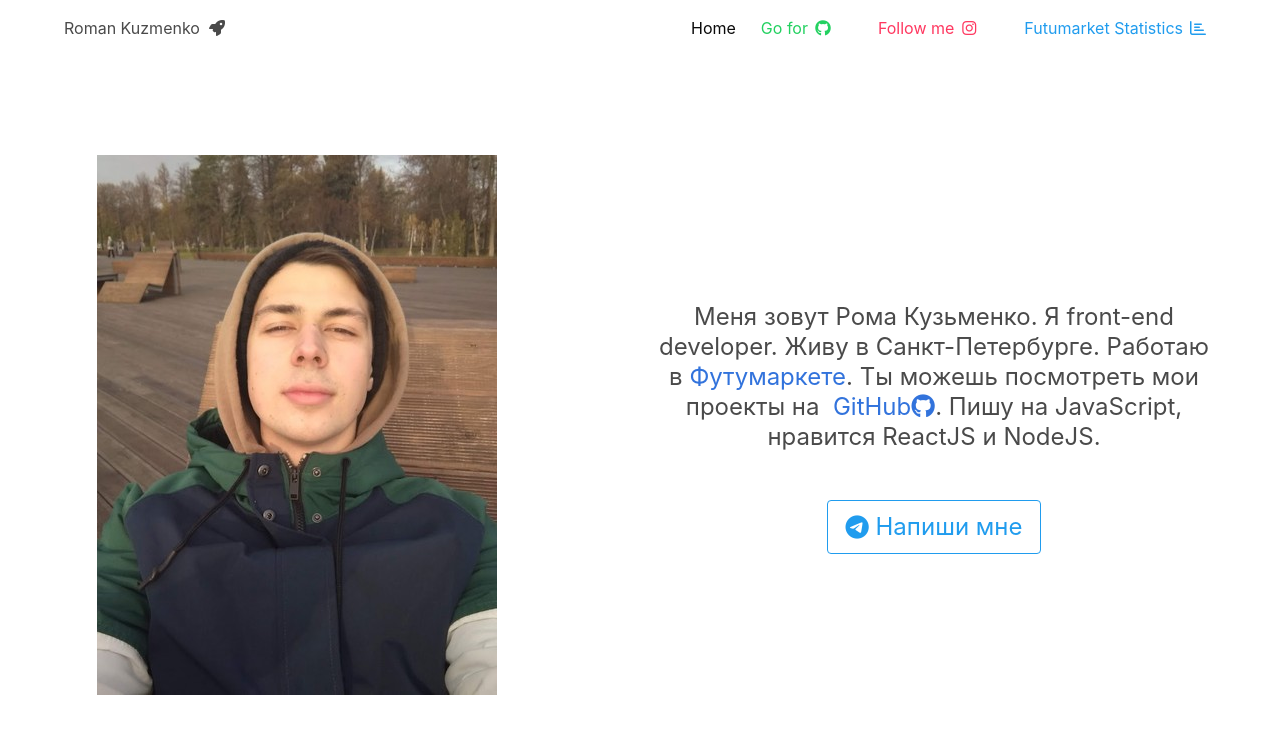
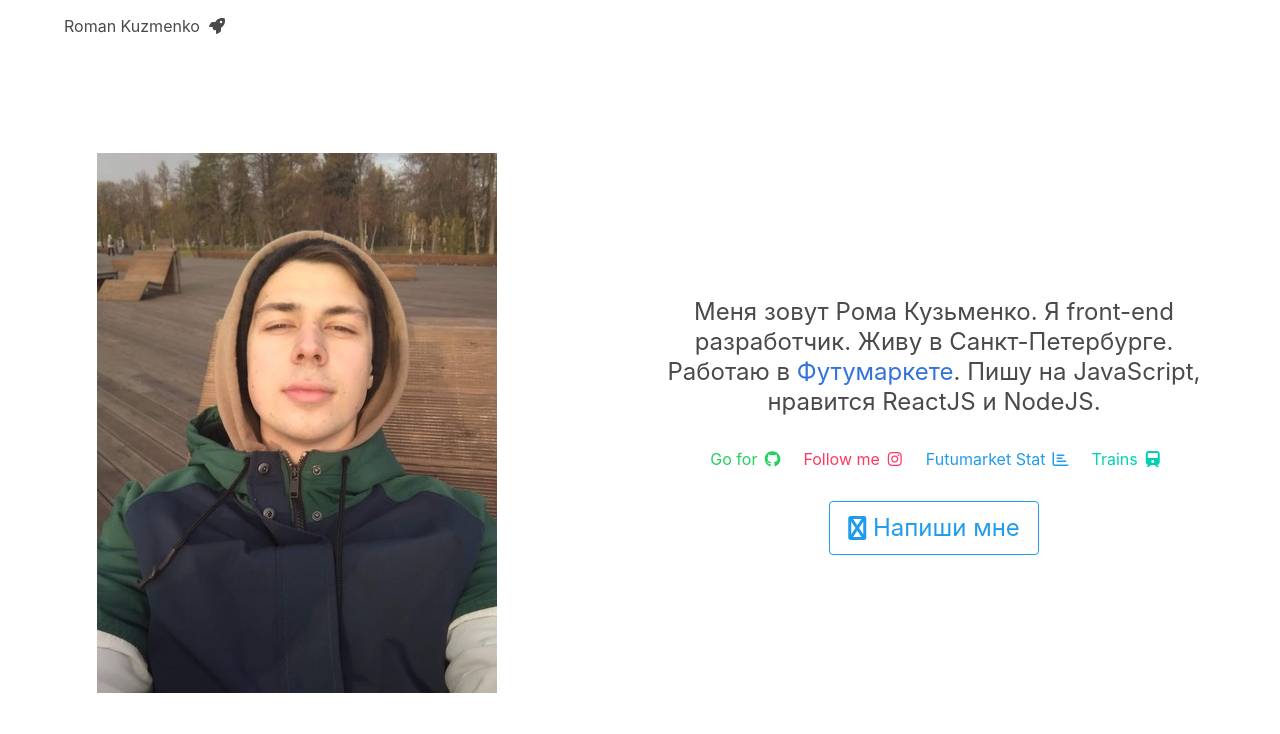
Before and after one commit to Kuzmrom7/kuzmrom7.github.io, a React (Create React App) app: page /#/ftm_stat in a window 1280 px wide. Shown: the top 734 px of the page. Built offline with nearby package versions, Linux system fonts and the light colour scheme.

Commit message:
edit header

```diff
--- a/src/components/Header.jsx
+++ b/src/components/Header.jsx
@@ -10,54 +10,6 @@
             Roman Kuzmenko &nbsp;
             <i className="fas fa-rocket" />
           </a>
-          <a
-            role="button"
-            class="navbar-burger burger"
-            aria-label="menu"
-            aria-expanded="false"
-            data-target="navbarBasicExample">
-            <span />
-            <span />
-            <span />
-          </a>
-        </div>
-        <div id="navbarMenuHeroC" className="navbar-menu">
-          <div className="navbar-end">
-            <span className="navbar-item">
-              <Link to="/" className="navbar-item is-active">
-                Home
-              </Link>
-              <a
-                className="button is-success is-inverted"
-                href="https://github.com/Kuzmrom7"
-                target="_blank">
-                <span>Go for</span>
-                <span className="icon">
-                  <i className="fa fa-github" />
-                </span>
-              </a>
-            </span>
-            <span className="navbar-item">
-              <a
-                className="button is-danger is-inverted"
-                href="https://www.instagram.com/roma.kuzmenko"
-                target="_blank">
-                <span>Follow me</span>
-                <span className="icon">
-                  <i className="fab fa-instagram" />
-                </span>
-              </a>
-            </span>
-
-            <span className="navbar-item">
-              <Link to="/ftm_stat" className="button is-info is-inverted">
-                <span>Futumarket Statistics</span>
-                <span className="icon">
-                  <i class="far fa-chart-bar" />
-                </span>
-              </Link>
-            </span>
-          </div>
         </div>
       </div>
     </nav>
--- a/src/components/Personal.jsx
+++ b/src/components/Personal.jsx
@@ -1,4 +1,5 @@
 import React from 'react';
+import { Link } from 'react-router-dom';
 
 const Personal = _ => (
   <div className="hero-body">
@@ -9,26 +10,57 @@
         </div>
         <div className="column is-6 is-offset-1">
           <h2 className="subtitle is-4">
-            Меня зовут Рома Кузьменко. Я front-end developer. Живу в Санкт-Петербурге. Работаю в{' '}
+            Меня зовут Рома Кузьменко. Я front-end разработчик. Живу в Санкт-Петербурге. Работаю в{' '}
             <a className="" href="https://futumarket.com" target="_blank">
               Футумаркете
             </a>
-            . Ты можешь посмотреть мои проекты на &nbsp;
-            <a className="" href="https://github.com/Kuzmrom7" target="_blank">
-              <span>GitHub</span>
+            . Пишу на JavaScript, нравится ReactJS и NodeJS.
+          </h2>
+
+          <p className="has-text-centered">
+            <a
+              className="button is-success is-inverted"
+              href="https://github.com/Kuzmrom7"
+              target="_blank">
+              <span>Go for</span>
               <span className="icon">
                 <i className="fa fa-github" />
               </span>
             </a>
-            . Пишу на JavaScript, нравится ReactJS и NodeJS.
-          </h2>
+            <a
+              className="button is-danger is-inverted"
+              href="https://www.instagram.com/roma.kuzmenko"
+              target="_blank">
+              <span>Follow me</span>
+              <span className="icon">
+                <i className="fab fa-instagram" />
+              </span>
+            </a>
+
+            <Link to="/ftm_stat" className="button is-info is-inverted">
+              <span>Futumarket Stat</span>
+              <span className="icon">
+                <i class="far fa-chart-bar" />
+              </span>
+            </Link>
+
+            <a
+              className="button is-primary is-inverted"
+              href="https://russia-trains.herokuapp.com/"
+              target="_blank">
+              <span>Trains</span>
+              <span className="icon">
+                <i class="fas fa-train" />
+              </span>
+            </a>
+          </p>
           <br />
           <p className="has-text-centered">
             <a
               className="button  is-info is-outlined is-large"
               target="_blank"
-              href="https://t.me/RomanKuzmenko">
-              <i class="fab fa-telegram" /> &nbsp;Напиши мне
+              href="https://russia-trains.herokuapp.com/">
+              <i class="fab fa-train" /> &nbsp;Напиши мне
             </a>
           </p>
         </div>
--- a/src/containers/Stat.js
+++ b/src/containers/Stat.js
@@ -63,6 +63,12 @@
     return (
       <div className="hero-body">
         <div className="container has-text-centered">
+          <h1 class="title is-1">
+            Количество КМ на{' '}
+            <a className="" href="https://futumarket.com/companies" target="_blank">
+              Футумаркете
+            </a>
+          </h1>
           <Table {...this.state} />
         </div>
       </div>
```
Also changed, not shown: 1 other file (tests, documents, lock files or other folders).
